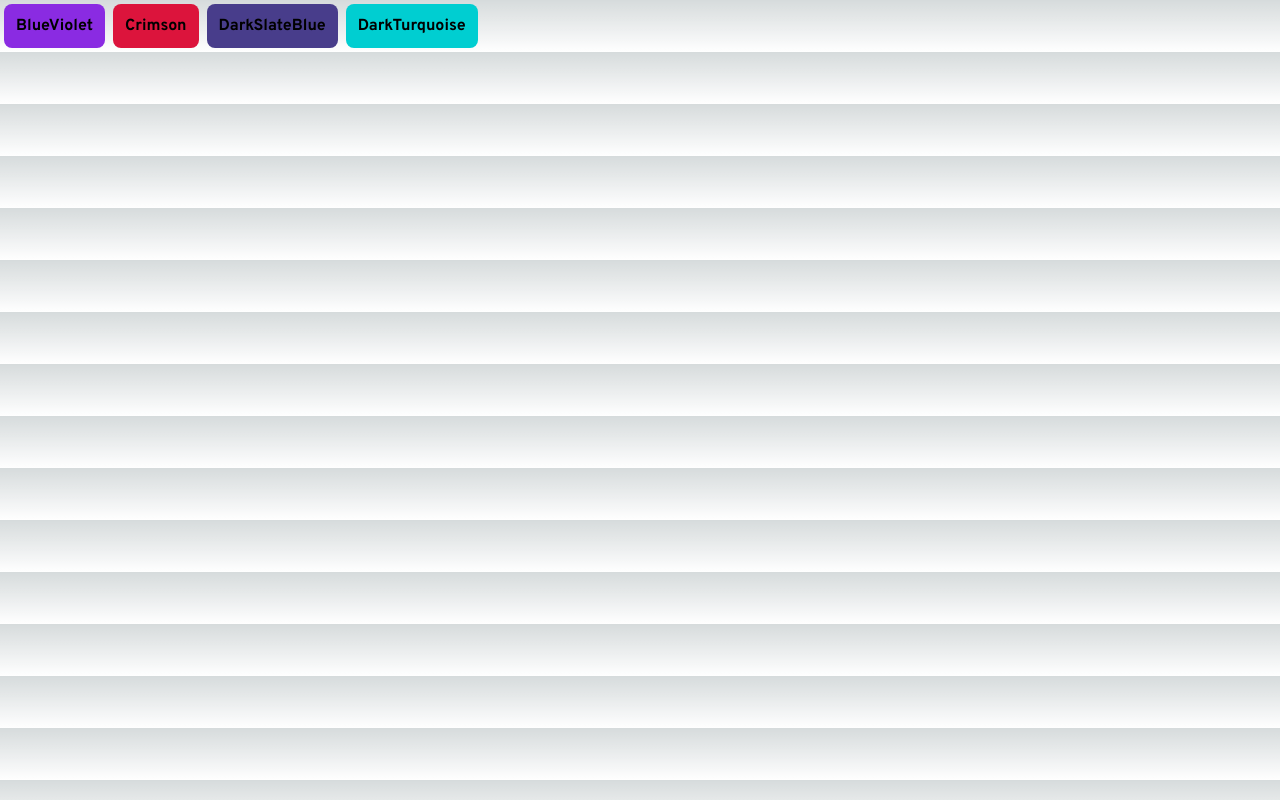
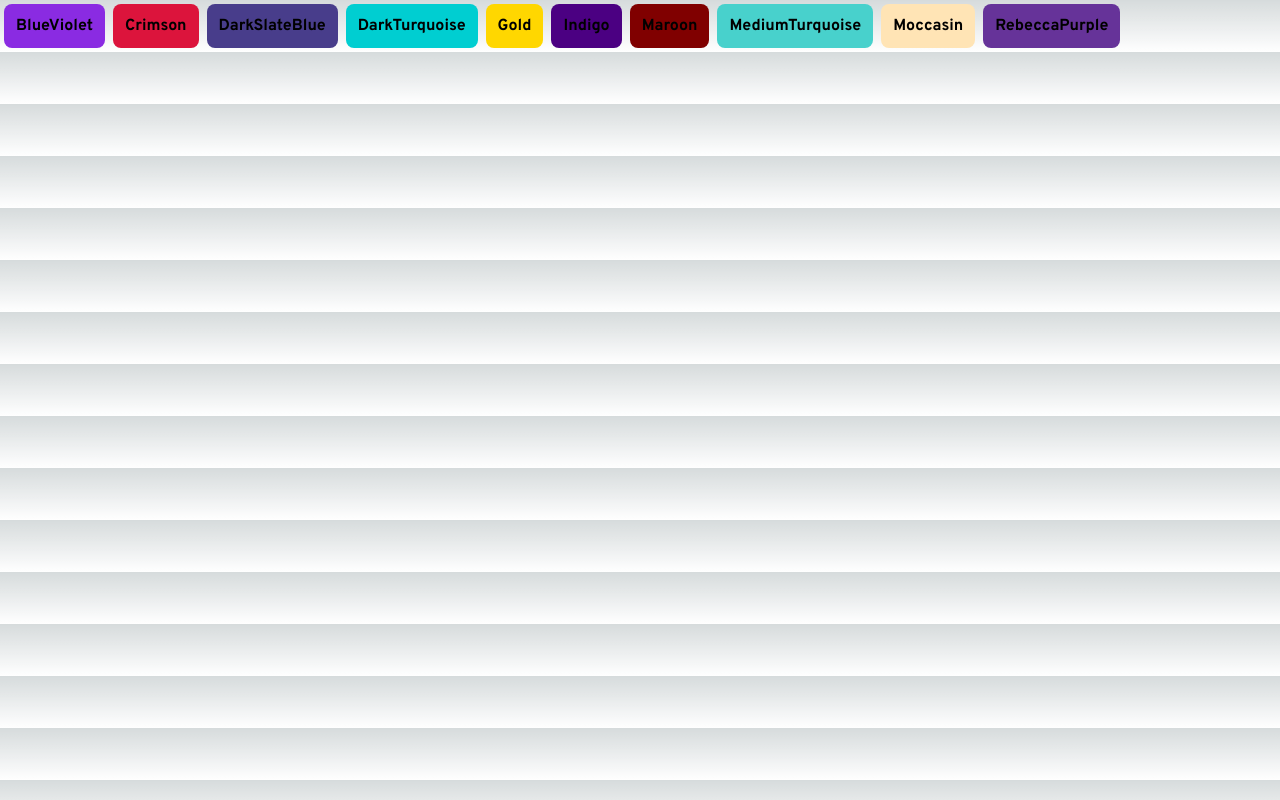
Before and after one commit to apethoud/kata, a Next.js app in the folder 001-favorite-colors/: page /components/ColorChart in a window 1280 px wide. Built offline with nearby package versions, Linux system fonts and the light colour scheme.

Commit message:
feat(001:ColorChart): add more colors

```diff
--- a/001-favorite-colors/src/pages/components/ColorChart.js
+++ b/001-favorite-colors/src/pages/components/ColorChart.js
@@ -7,6 +7,12 @@ export default function ColorChart() {
       <ColorTile color="Crimson" />
       <ColorTile color="DarkSlateBlue" />
       <ColorTile color="DarkTurquoise" />
+      <ColorTile color="Gold" />
+      <ColorTile color="Indigo" />
+      <ColorTile color="Maroon" />
+      <ColorTile color="MediumTurquoise" />
+      <ColorTile color="Moccasin" />
+      <ColorTile color="RebeccaPurple" />
     </div>
   )
 }
```
